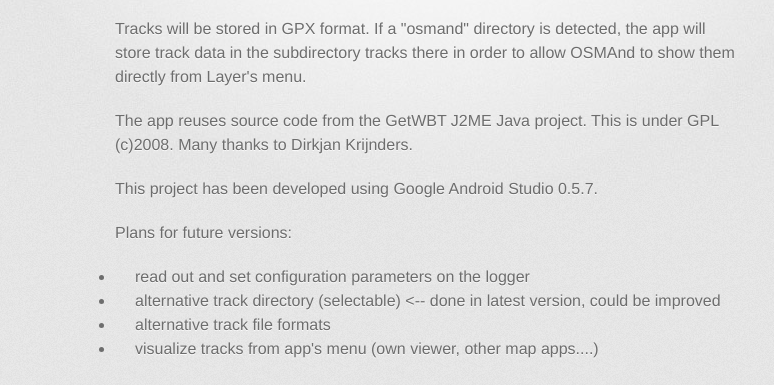
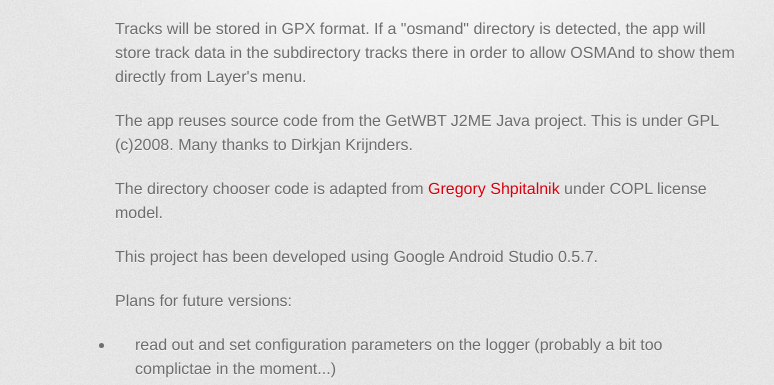
Before and after one commit to kugelm/WBT201-Android, a plain HTML site: page index.html in a window 1280 px wide. Shown: the part 387-772 px from the top of the page, without its empty margins (215-989 px from the left). Drawn offline with Linux system fonts and the light colour scheme; a web font is replaced by a local one.

Commit message:
Update index.html

```diff
--- a/index.html
+++ b/index.html
@@ -40,12 +40,14 @@ The app needs at least two Android permissions: Bluetooth (+ Bluetooth Admin) an
 
 <p>The app reuses source code from the GetWBT J2ME Java project. This is under GPL (c)2008. Many thanks to Dirkjan Krijnders.</p>
 
+<p>The directory chooser code is adapted from <a href="http://www.codeproject.com/Articles/547636/Android-Ready-to-use-simple-directory-chooser-dial">Gregory Shpitalnik</a> under COPL license model.</a> </p>
+
 <p>This project has been developed using Google Android Studio 0.5.7.</p>
 
 <p>Plans for future versions:</p>
 
 <ul>
-<li>read out and set configuration parameters on the logger</li>
+<li>read out and set configuration parameters on the logger (probably a bit too complictae in the moment...)</li>
 <li>alternative track directory (selectable) &lt;-- done in latest version, could be improved</li>
 <li>alternative track file formats</li>
 <li>visualize tracks from app's menu (own viewer, other map apps....)</li>
```
